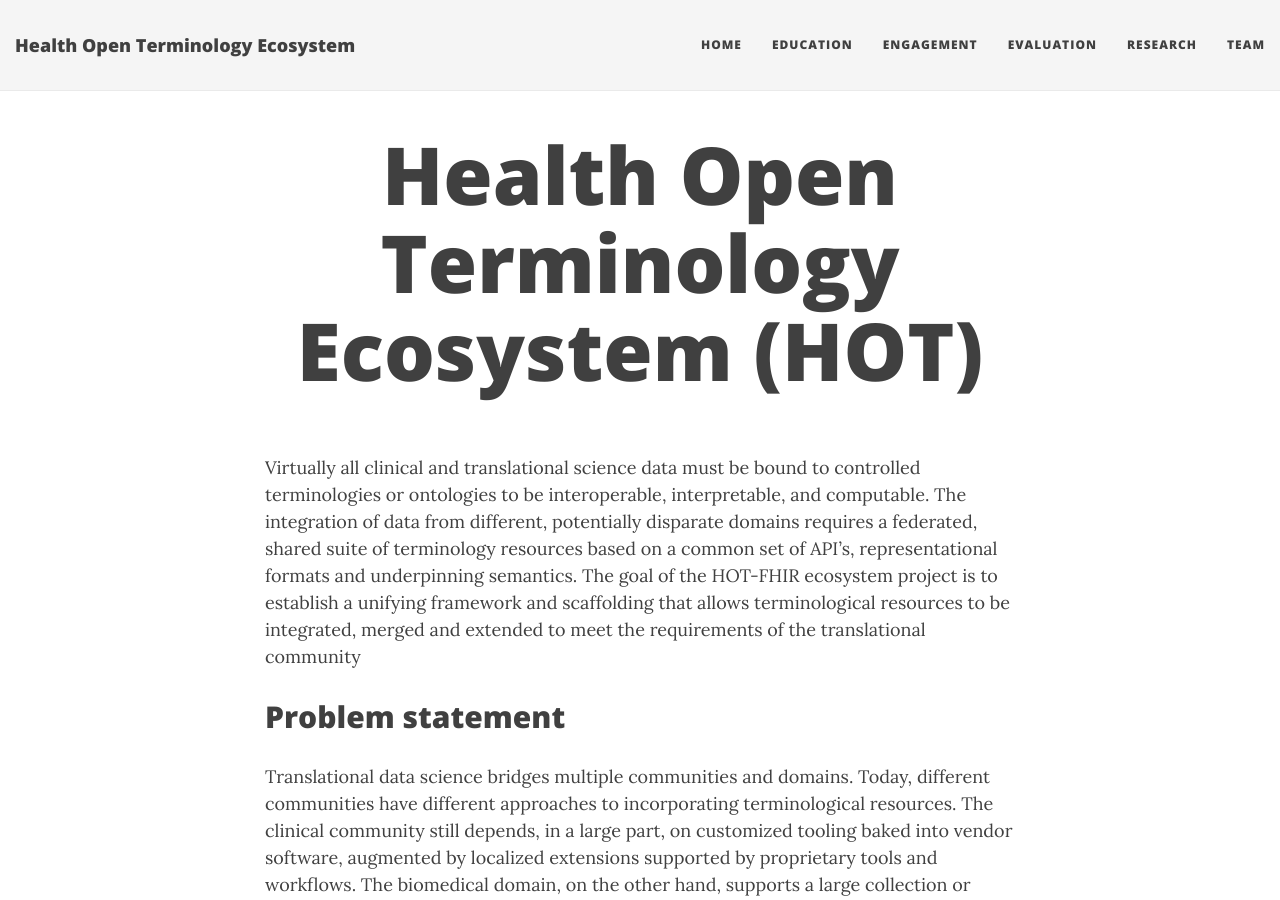
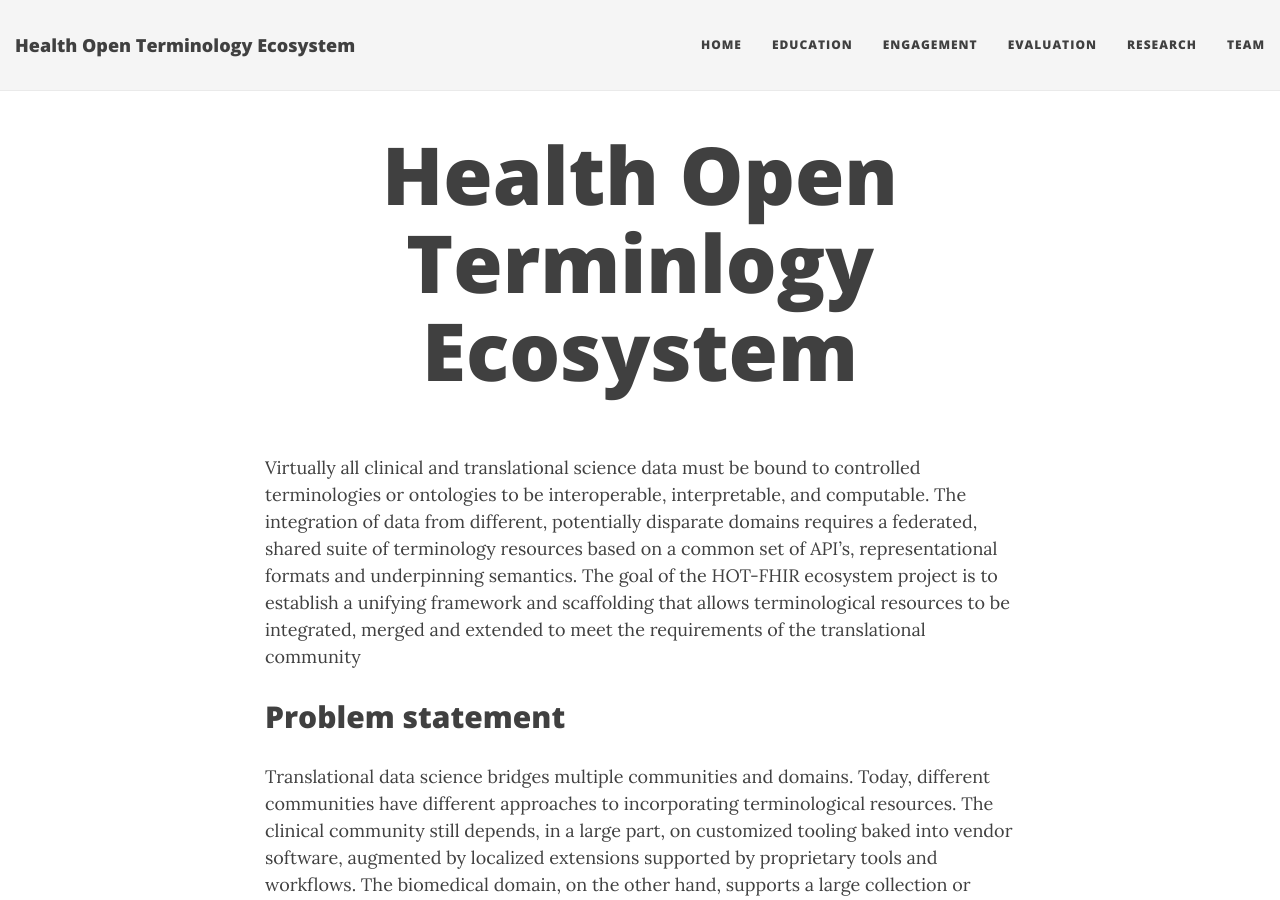
Before and after one commit to data2health/hot-fhir-projects, a Jekyll site: the page built from docs/index.md, in a window 1280 px wide and 900 px high. Built offline with Jekyll 4.4.1, drawn with Linux system fonts in a browser that asks for light colours; nearby versions of some CDN libraries.

Commit message:
Update index.md

```diff
--- a/docs/index.md
+++ b/docs/index.md
@@ -1,6 +1,6 @@
 ---
 layout: page
-title: Health Open Terminology Ecosystem (HOT)
+title: Health Open Terminlogy Ecosystem
 ---
 
 Virtually all clinical and translational science data must be bound to controlled terminologies or ontologies to be
```
